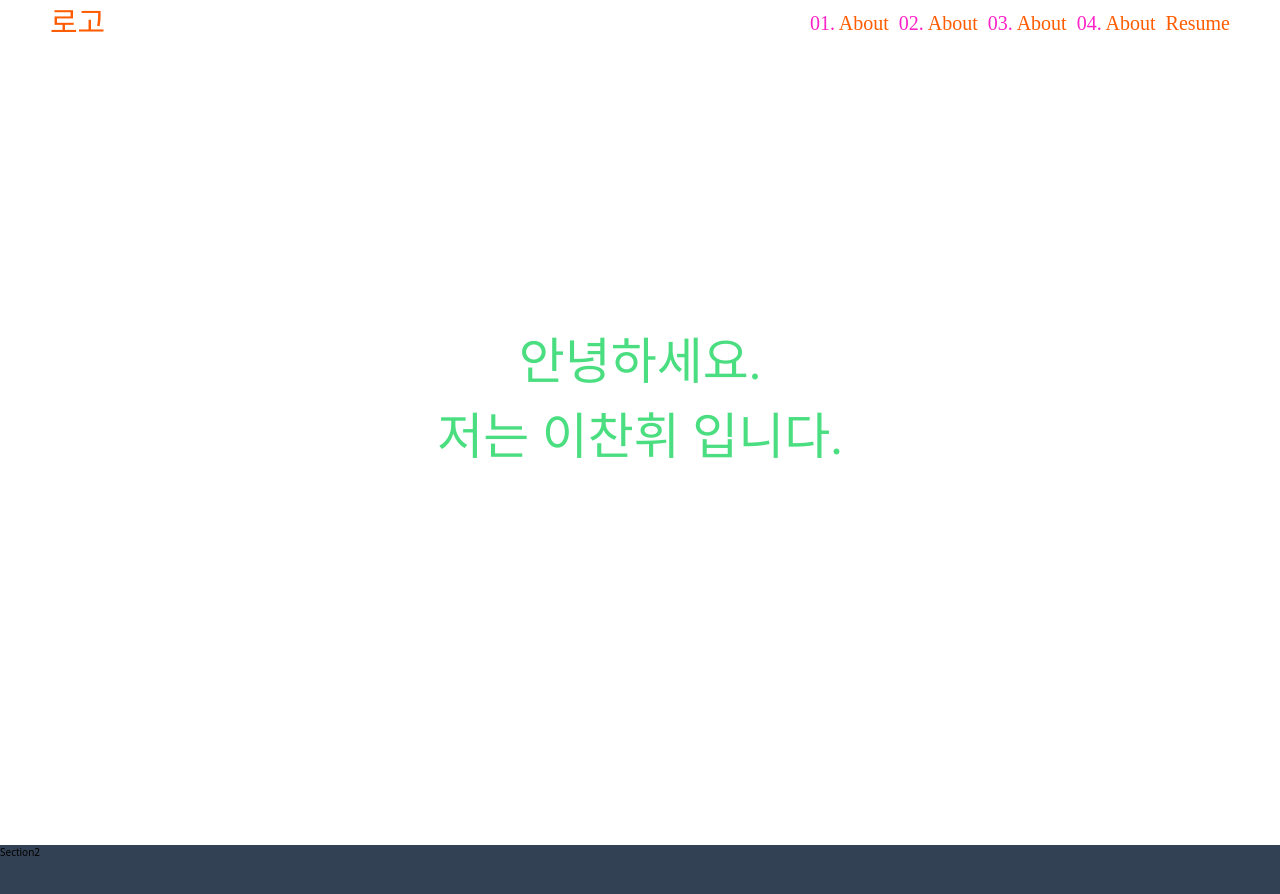
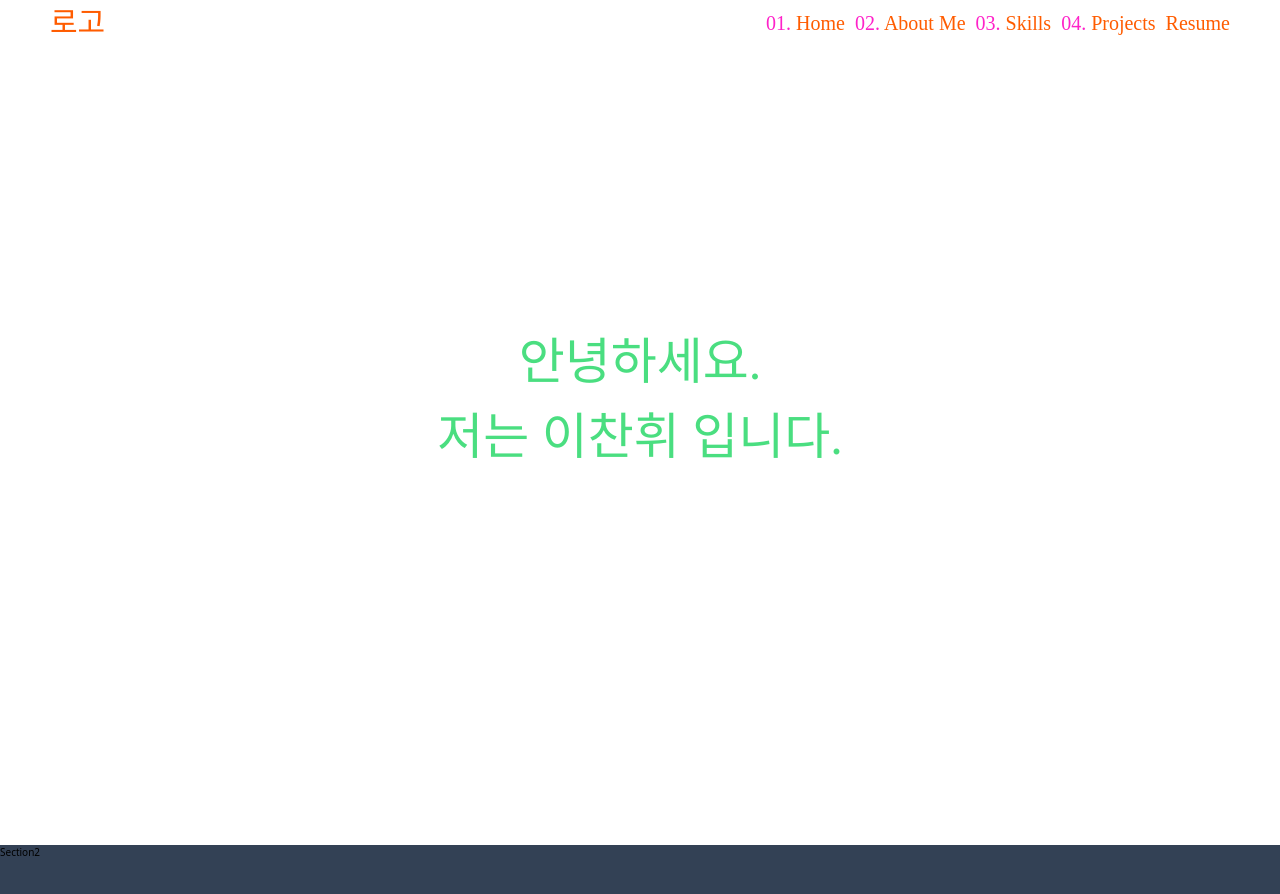
Before and after one commit to Strongorange/myfolio, a Next.js app: page / in a window 1280 px wide. Shown: the top 894 px of the page. Built offline with nearby package versions, Linux system fonts and the light colour scheme; a web font is replaced by a local one.

Commit message:
Jotai 사용하여 Refs Global로 사용해 헤더 이동 함수 추가

```diff
--- a/components/Header.tsx
+++ b/components/Header.tsx
@@ -1,41 +1,59 @@
-import React, { useEffect } from "react";
+import React, { forwardRef, useEffect } from "react";
 import { useScrollDirection } from "../utils/useScrollDirection";
+import { useAtom } from "jotai";
+import { divRefs } from "../store/myStore";
 
-const Header = () => {
+type PropsType = {};
+type RefType = HTMLDivElement;
+
+const Header = forwardRef<RefType, PropsType>((props, ref) => {
   const scrollDirection = useScrollDirection();
+  const [eleRefs] = useAtom(divRefs);
+
+  const scrollToDiv = (index: number) => {
+    if (eleRefs.current[index]) {
+      eleRefs?.current[index]?.scrollIntoView({
+        behavior: "smooth",
+        block: "start",
+      });
+    }
+  };
 
   return (
     <div
       className={`flex-ic sticky z-10 flex w-full  bg-transparent px-[5rem] font-['Pretendard'] transition-all duration-500 ${
         scrollDirection === "down" ? "top-[-5rem]" : "top-0"
       } `}
+      ref={ref}
     >
       <nav className="flex-ic flex w-full justify-between">
         <div className="font-['Pretendard'] text-[3rem] text-[#ff5c00]">
           로고
         </div>
         <div className="flex-ic flex gap-[1rem] font-['Pretendard'] text-[2rem] text-[#ff5c00]">
-          <div>
+          <div onClick={() => scrollToDiv(1)}>
             <span className="text-[#fe22c9]">01.</span>
-            <span> About</span>
+            <span> Home</span>
           </div>
-          <div>
+          <div onClick={() => scrollToDiv(2)}>
             <span className="text-[#fe22c9]">02.</span>
-            <span> About</span>
+            <span> About Me</span>
           </div>
-          <div>
+          <div onClick={() => scrollToDiv(3)}>
             <span className="text-[#fe22c9]">03.</span>
-            <span> About</span>
+            <span> Skills</span>
           </div>
-          <div>
+          <div onClick={() => scrollToDiv(4)}>
             <span className="text-[#fe22c9]">04.</span>
-            <span> About</span>
+            <span> Projects</span>
           </div>
           <div>Resume</div>
         </div>
       </nav>
     </div>
   );
-};
+});
+
+Header.displayName = "Header";
 
 export default Header;
--- a/components/Main.tsx
+++ b/components/Main.tsx
@@ -2,7 +2,10 @@ import React, { useState, useEffect, useMemo, forwardRef } from "react";
 import { useInterval } from "../utils/useInterval";
 import ArrowDown from "../assets/arrow-down.svg";
 
-const Main = forwardRef((props, ref) => {
+type PropsType = {};
+type RefType = HTMLDivElement;
+
+const Main = forwardRef<RefType, PropsType>((props, ref) => {
   const displayText = useMemo(() => {
     return "안녕하세요.";
   }, []);
@@ -42,7 +45,7 @@ const Main = forwardRef((props, ref) => {
   }, 150);
 
   return (
-    <section className="absolute top-0 flex h-screen w-full ">
+    <div className="absolute top-0 flex h-screen w-full " ref={ref}>
       <div className="relative h-full w-full">
         <div className="put-center  flex w-full flex-col items-center font-['Pretendard'] text-[3rem] text-[#ff5c00]">
           <h1 className="animate-typingCursor whitespace-pre-line text-[5rem] text-green-400">
@@ -56,7 +59,7 @@ const Main = forwardRef((props, ref) => {
           <ArrowDown />
         </div>
       </div>
-    </section>
+    </div>
   );
 });
 
--- a/package.json
+++ b/package.json
@@ -14,6 +14,7 @@
     "@types/react-dom": "18.0.8",
     "eslint": "8.26.0",
     "eslint-config-next": "13.0.2",
+    "jotai": "^1.9.1",
     "next": "13.0.2",
     "react": "18.2.0",
     "react-dom": "18.2.0",
--- a/pages/index.tsx
+++ b/pages/index.tsx
@@ -1,14 +1,30 @@
 import Header from "../components/Header";
 import Main from "../components/Main";
 import Section2 from "../components/Section2";
+import { divRefs } from "../store/myStore";
+import { useAtom } from "jotai";
 
 export default function Home() {
+  const [eleRefs] = useAtom(divRefs);
+
   return (
     <div className="flex h-[300vh] w-full flex-col">
-      <Header />
-      <Main />
+      <Header
+        ref={(el: HTMLDivElement) => {
+          eleRefs.current[0] = el;
+        }}
+      />
+      <Main
+        ref={(el: HTMLDivElement) => {
+          eleRefs.current[1] = el;
+        }}
+      />
       <div className="h-screen" />
-      <Section2 />
+      <Section2
+        ref={(el: HTMLDivElement) => {
+          eleRefs.current[2] = el;
+        }}
+      />
     </div>
   );
 }
--- /dev/null
+++ b/store/myStore.ts
@@ -0,0 +1,8 @@
+import { atom } from "jotai";
+import React from "react";
+
+type divRefs = {
+  current: HTMLDivElement[] | null[];
+};
+
+export const divRefs = atom<divRefs>({ current: [] });
```
Also changed, not shown: 2 other files (tests, documents, lock files or other folders).
